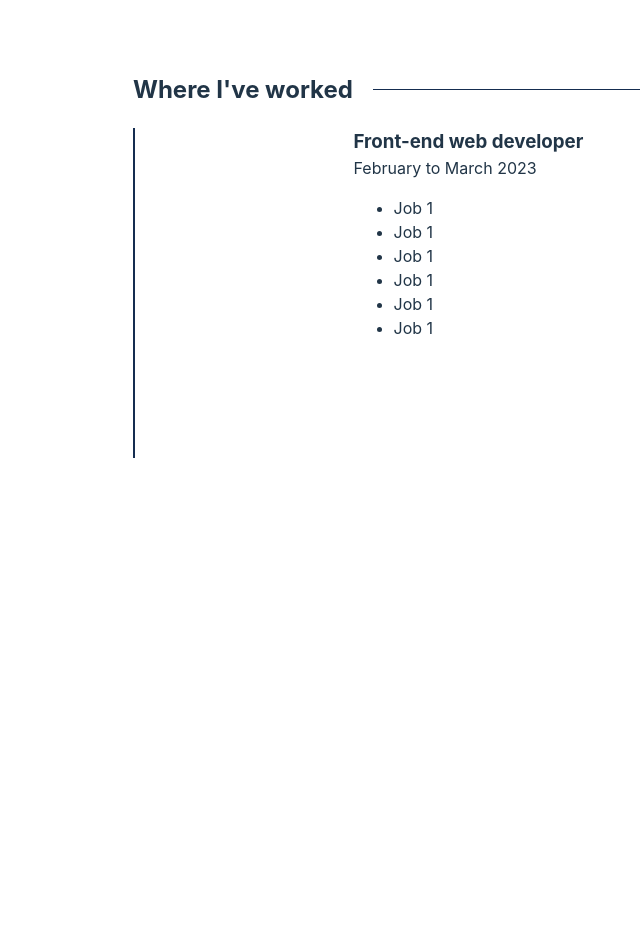
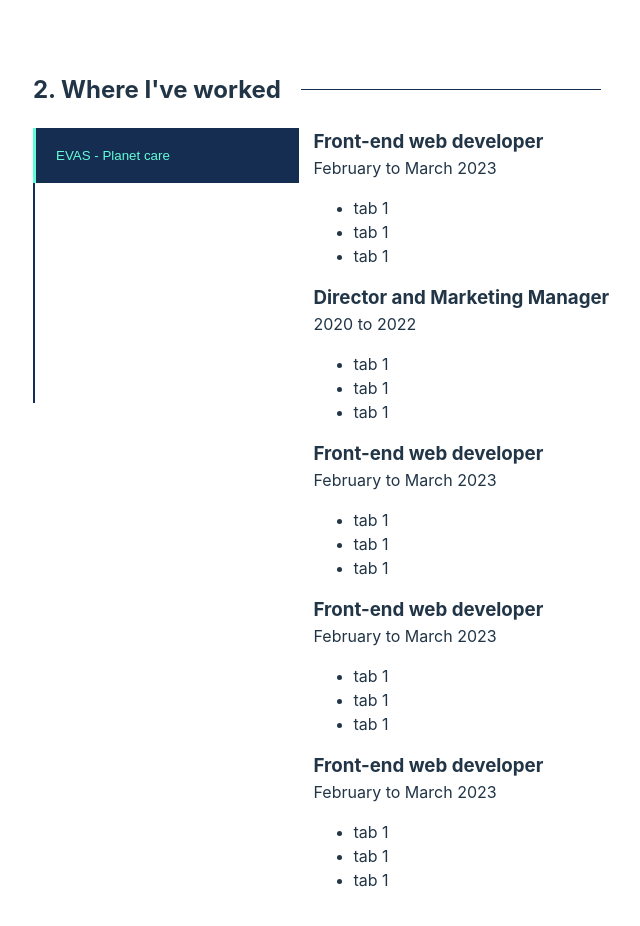
Before and after one commit to joan-vandenbulcke/portfolio, a React (Vite) app in the folder portfolio/: page / in a window 1280 px wide. Shown: the part 1520-2446 px from the top of the page, without its empty margins (157-797 px from the left). Before the commit the page ends 2078 px from the top, so only its background shows below. Built offline with nearby package versions, Linux system fonts and the light colour scheme.

Commit message:
feat: add toggle state for works

```diff
--- a/portfolio/src/Components/Works/index.jsx
+++ b/portfolio/src/Components/Works/index.jsx
@@ -1,31 +1,109 @@
 import './styles.scss';
-import Button from '../Button';
+import { useState } from 'react';
 
 const Works = () => {
+
+  const [toggleState, setToggleState] = useState(1);
+
+  const toggleTab = (index) => {
+    setToggleState(index)
+  }
+
   return (
     <section className="work">
-      <h2 className="work-title">Where I've worked</h2>
+      <h2 className="work-title">2. Where I've worked</h2>
       <div className="inner">
         <div className="tablist">
-          <Button />
-          <Button />
-          <Button />
-          <Button />
-          <Button />
-          <Button />
+          <button
+            className={toggleState === 1 ? "tablist-item--active" : "tablist-item"}
+            onClick={() => toggleTab(1)}
+          >EVAS - Planet care
+          </button>
+          <button
+            className={toggleState === 2 ? "tablist-item--active" : "tablist-item"}
+            onClick={() => toggleTab(2)}
+          >AKINAI
+          </button>
+          <button
+            className={toggleState === 3 ? "tablist-item--active" : "tablist-item"}
+            onClick={() => toggleTab(3)}
+          >Escil
+          </button>
+          <button
+            className={toggleState === 4 ? "tablist-item--active" : "tablist-item"}
+            onClick={() => toggleTab(4)}
+          >Crédit Agricole
+          </button>
+          <button
+            className={toggleState === 5 ? "tablist-item--active" : "tablist-item"}
+            onClick={() => toggleTab(5)}
+          >CIC
+          </button>
         </div>
-        <div className="jobs">
-          <div className="job">
-            <h3 className="job-title">Front-end web developer</h3>
-            <p className="job-date">February to March 2023</p>
-            <div className="job-description">
-              <ul className="job-description__list">
-                <li className="job-description__list__item">Job 1</li>
-                <li className="job-description__list__item">Job 1</li>
-                <li className="job-description__list__item">Job 1</li>
-                <li className="job-description__list__item">Job 1</li>
-                <li className="job-description__list__item">Job 1</li>
-                <li className="job-description__list__item">Job 1</li>
+
+        <div className="content-tabs">
+          <div
+            className={toggleState === 1 ? "content active-content" : "content"}
+          >
+            <h3 className="tab-title">Front-end web developer</h3>
+            <p className="tab-date">February to March 2023</p>
+            <div className="tab-description">
+              <ul className="tab-description__list">
+                <li className="tab-description__list__item">tab 1</li>
+                <li className="tab-description__list__item">tab 1</li>
+                <li className="tab-description__list__item">tab 1</li>
+              </ul>
+            </div>
+          </div>
+          <div
+            className={toggleState === 2 ? "content active-content" : "content"}
+          >
+            <h3 className="tab-title">Director and Marketing Manager</h3>
+            <p className="tab-date">2020 to 2022</p>
+            <div className="tab-description">
+              <ul className="tab-description__list">
+                <li className="tab-description__list__item">tab 1</li>
+                <li className="tab-description__list__item">tab 1</li>
+                <li className="tab-description__list__item">tab 1</li>
+              </ul>
+            </div>
+          </div>
+          <div
+            className={toggleState === 3 ? "content active-content" : "content"}
+          >
+            <h3 className="tab-title">Front-end web developer</h3>
+            <p className="tab-date">February to March 2023</p>
+            <div className="tab-description">
+              <ul className="tab-description__list">
+                <li className="tab-description__list__item">tab 1</li>
+                <li className="tab-description__list__item">tab 1</li>
+                <li className="tab-description__list__item">tab 1</li>
+              </ul>
+            </div>
+          </div>
+          <div
+            className={toggleState === 4 ? "content active-content" : "content"}
+          >
+            <h3 className="tab-title">Front-end web developer</h3>
+            <p className="tab-date">February to March 2023</p>
+            <div className="tab-description">
+              <ul className="tab-description__list">
+                <li className="tab-description__list__item">tab 1</li>
+                <li className="tab-description__list__item">tab 1</li>
+                <li className="tab-description__list__item">tab 1</li>
+              </ul>
+            </div>
+          </div>
+          <div
+            className={toggleState === 5 ? "content active-content" : "content"}
+          >
+            <h3 className="tab-title">Front-end web developer</h3>
+            <p className="tab-date">February to March 2023</p>
+            <div className="tab-description">
+              <ul className="tab-description__list">
+                <li className="tab-description__list__item">tab 1</li>
+                <li className="tab-description__list__item">tab 1</li>
+                <li className="tab-description__list__item">tab 1</li>
               </ul>
             </div>
           </div>
--- a/portfolio/src/Components/Works/styles.scss
+++ b/portfolio/src/Components/Works/styles.scss
@@ -1,5 +1,5 @@
 .work {
-  max-width: 700px;
+  max-width: 900px;
   margin: 0px auto;
   padding: 100px 0px;
 }
@@ -40,32 +40,37 @@ button {
     padding: 20px;
     border-left: #152d50 2px solid;
     width: 100%;
+    text-align: left;
   }
 
   &-item:hover {
     color: #63fcd8;
     cursor: pointer;
+    transition: 350ms;
     background-color: #152d50;
   }
 
   &-item--active {
     color: #63fcd8;
     background-color: #152d50;
+    padding: 20px;
+    border-left: 3px #63fcd8 solid;
+    text-align: left;
   }
 }
 
 
 
-.jobs {
+.content-tabs {
   width: 70%;
   height: auto;
   margin-left: 15px;
 }
 
-.job-title {
+.tab-title {
   margin: 0px;
 }
 
-.job-date {
+.tab-date {
   margin: 0px;
 }
```
